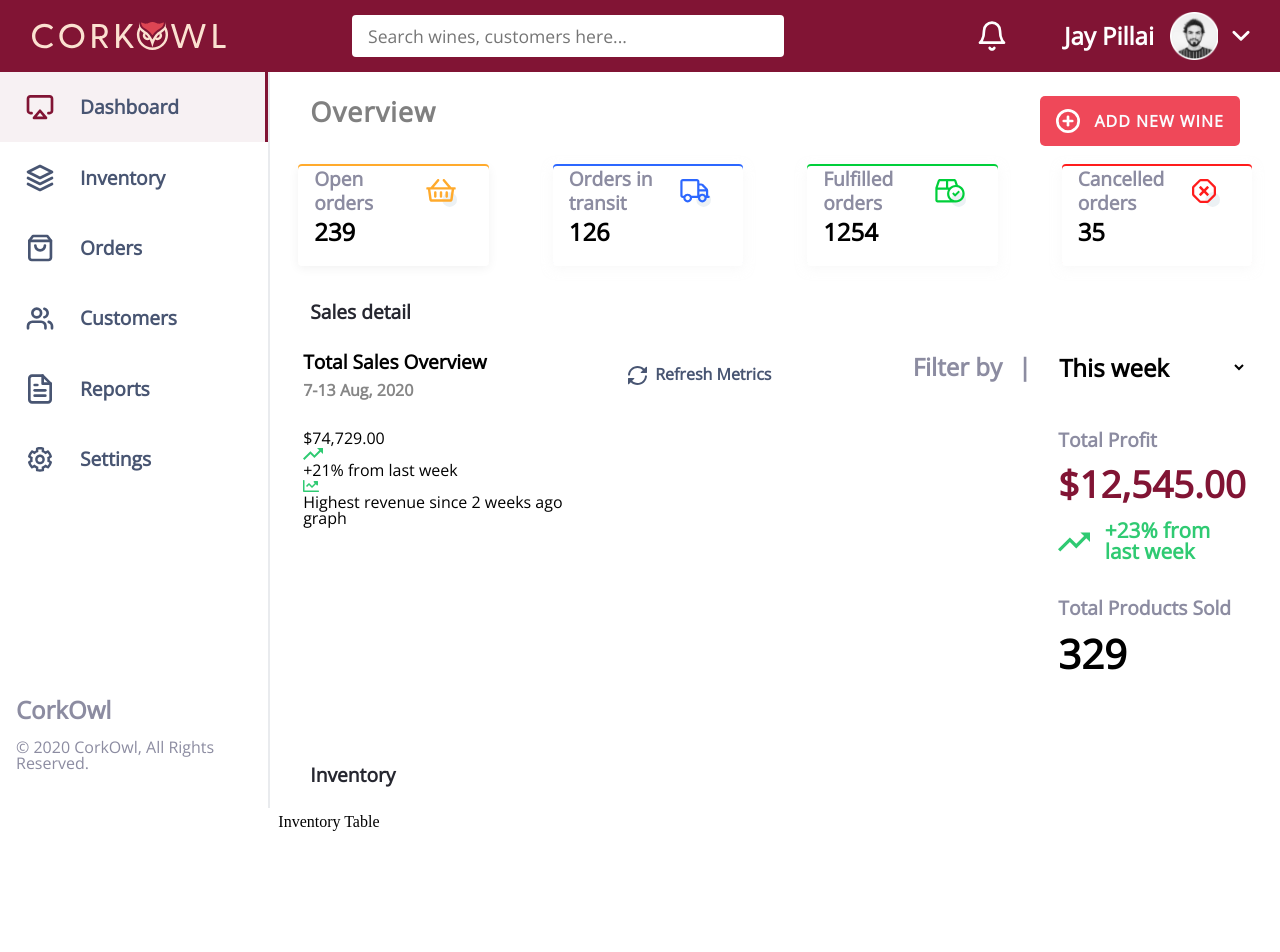
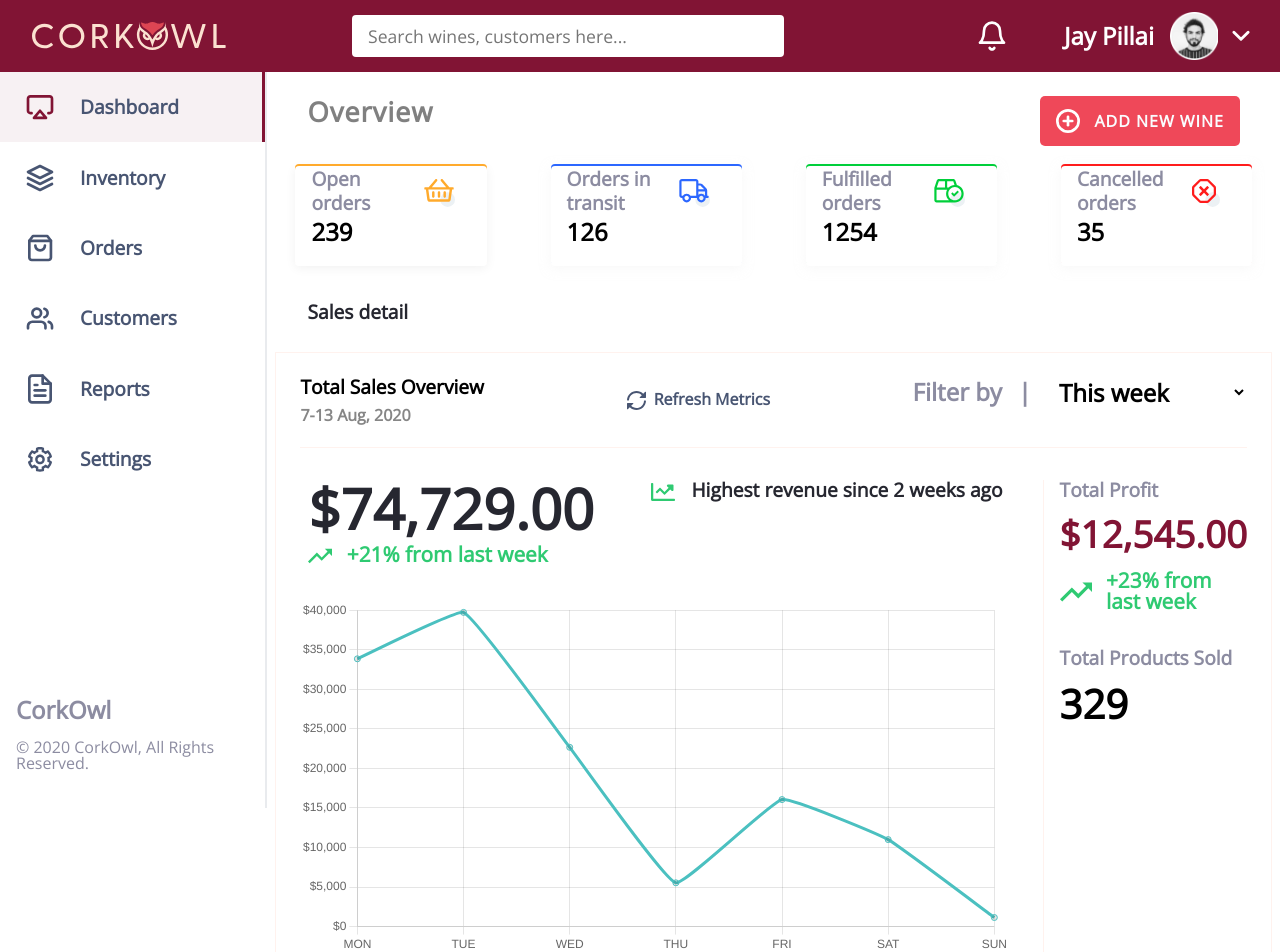
Before and after one commit to bokonist/thinklink-assignment, a React (Create React App) app: page / in a window 1280 px wide. Shown: the top 952 px of the page. Before the commit the page ends 838 px from the top, so only its background shows below. Built offline with nearby package versions, Linux system fonts and the light colour scheme.

Commit message:
graph + styling complete

```diff
--- a/src/Components/ChartView.jsx
+++ b/src/Components/ChartView.jsx
@@ -1,10 +1,16 @@
-import React from 'react';
+import React, { useState, useRef } from 'react';
 import refreshIcon from '../assets/refresh.svg';
 import '../styles/ChartView.css';
 import chartRise from '../assets/chartRise.svg';
 import chartRiseWithAxes from '../assets/chartRiseWithAxes.svg';
+import Graph from './Graph';
 
 function ChartView() {
+  const [selectedRange, setSelectedRange] = useState('week');
+  const filterRangeSelection = useRef(null);
+  const handleRangeChange = () => {
+    setSelectedRange(() => filterRangeSelection.current.value);
+  };
   return (
     <div className="chart-view-container">
       <div className="chart-view-header-container">
@@ -28,6 +34,8 @@ function ChartView() {
               name="filter by date range"
               id="filter-range"
               className="filter-range-select"
+              onChange={handleRangeChange}
+              ref={filterRangeSelection}
             >
               <option value="week">This week</option>
               <option value="month">This month</option>
@@ -61,7 +69,7 @@ function ChartView() {
               </p>
             </div>
           </div>
-          <div className="graph-container">graph</div>
+          <Graph selectedRange={selectedRange} />
         </div>
         <div className="general-info-container">
           <h1 className="info-title">Total Profit</h1>
--- /dev/null
+++ b/src/Components/Graph.jsx
@@ -0,0 +1,60 @@
+import React from 'react';
+import { Line } from 'react-chartjs-2';
+import '../styles/Graph.css';
+import PropTypes from 'prop-types';
+import {
+  Chart as ChartJS,
+  CategoryScale,
+  LinearScale,
+  PointElement,
+  LineElement,
+} from 'chart.js';
+import { weekData, monthData, yearData } from '../data/chartData';
+
+function Graph({ selectedRange }) {
+  ChartJS.register(CategoryScale, LinearScale, PointElement, LineElement);
+  let apiData;
+  if (selectedRange === 'week') apiData = weekData;
+  else if (selectedRange === 'month') apiData = monthData;
+  else if (selectedRange === 'year') apiData = yearData;
+
+  const labels = Object.keys(apiData);
+  const data = {
+    labels,
+    datasets: [
+      {
+        label: '',
+        data: Object.values(apiData),
+        fill: false,
+        borderColor: 'rgb(75, 192, 192)',
+        tension: 0.1,
+      },
+    ],
+  };
+  const options = {
+    scales: {
+      yAxes: {
+        ticks: {
+          beginAtZero: false,
+          callback(value) {
+            if (parseInt(value, 10) >= 1000) {
+              return `$${value
+                .toString()
+                .replace(/\B(?=(\d{3})+(?!\d))/g, ',')}`;
+            }
+            return `$${value}`;
+          },
+        },
+      },
+    },
+  };
+  return (
+    <div className="graph-drawing-container" id="graph-drawing-container">
+      <Line data={data} options={options} />
+    </div>
+  );
+}
+Graph.propTypes = {
+  selectedRange: PropTypes.string.isRequired,
+};
+export default Graph;
--- a/src/styles/ChartView.css
+++ b/src/styles/ChartView.css
@@ -1,10 +1,13 @@
 .chart-view-container {
   align-self: center;
   width: 95%;
+  height: fit-content;
   display: flex;
   flex-direction: column;
 
   font-family: 'Open Sans', sans-serif;
+  border: 1px solid #fff2ee;
+  padding: 1.5rem;
 }
 .chart-view-header-container {
   width: 100%;
@@ -13,7 +16,8 @@
   justify-content: space-between;
   align-items: center;
 
-  margin-bottom: 2rem;
+  padding-bottom: 1.5rem;
+  border-bottom: 1px solid #fff2ee;
 }
 .header-overview-container {
   display: flex;
@@ -93,9 +97,11 @@
   display: flex;
   flex-direction: row;
   justify-content: space-between;
+
+  padding-top: 2rem;
 }
 .graph-container {
-  height: 20rem;
+  height: fit-content;
 }
 .general-info-container {
   height: 100%;
@@ -104,6 +110,7 @@
   flex-direction: column;
   justify-content: flex-start;
   align-items: flex-start;
+  padding: 0 0 0 1rem;
 }
 .general-info-container * {
   margin-bottom: 1rem;
@@ -128,7 +135,8 @@
 
   margin-bottom: 2rem;
 }
-.insight-icon {
+.insight-icon,
+.graph-insight-icon {
   height: 2rem;
   width: 2rem;
   margin: 0 0.9rem 0 0;
@@ -150,3 +158,62 @@
   font-weight: bolder;
   font-size: 2.5rem;
 }
+
+.graph-container {
+  width: 80%;
+  height: fit-content;
+  display: flex;
+  flex-direction: column;
+  padding: 0 2rem 0 0;
+  border-right: 1px solid rgba(255, 242, 238, 1);
+}
+.graph-info-container {
+  width: 100%;
+  display: flex;
+  flex-direction: row;
+  justify-content: space-between;
+  margin-bottom: 2rem;
+}
+
+.graph-numbers-container {
+  margin: 0 0.5rem;
+  display: flex;
+  flex-direction: column;
+}
+.graph-profit {
+  color: rgba(38, 39, 48, 1);
+  font-size: 3.5rem;
+  font-weight: bolder;
+  margin-bottom: 0.5rem;
+}
+.graph-general-insight-container {
+  width: fit-content;
+  margin: 0 0.5rem;
+  display: flex;
+  flex-direction: row;
+}
+.graph-general-insight-icon {
+  height: 1.5rem;
+  width: 1.5rem;
+  margin: 0 1rem;
+}
+.graph-general-insight {
+  color: rgba(38, 39, 48, 1);
+  font-size: 1.2rem;
+  font-weight: bold;
+}
+
+.graph-insight-container {
+  display: flex;
+  flex-direction: row;
+}
+.graph-insight-icon {
+  height: 1.5rem;
+  width: 1.5rem;
+}
+.graph-insight {
+  font-size: 1.3rem;
+  font-weight: bolder;
+  color: rgba(47, 202, 114, 1);
+  position: relative;
+}
--- /dev/null
+++ b/src/styles/Graph.css
@@ -0,0 +1,4 @@
+.graph-drawing-container {
+  width: 100%;
+  height: fit-content;
+}
```
